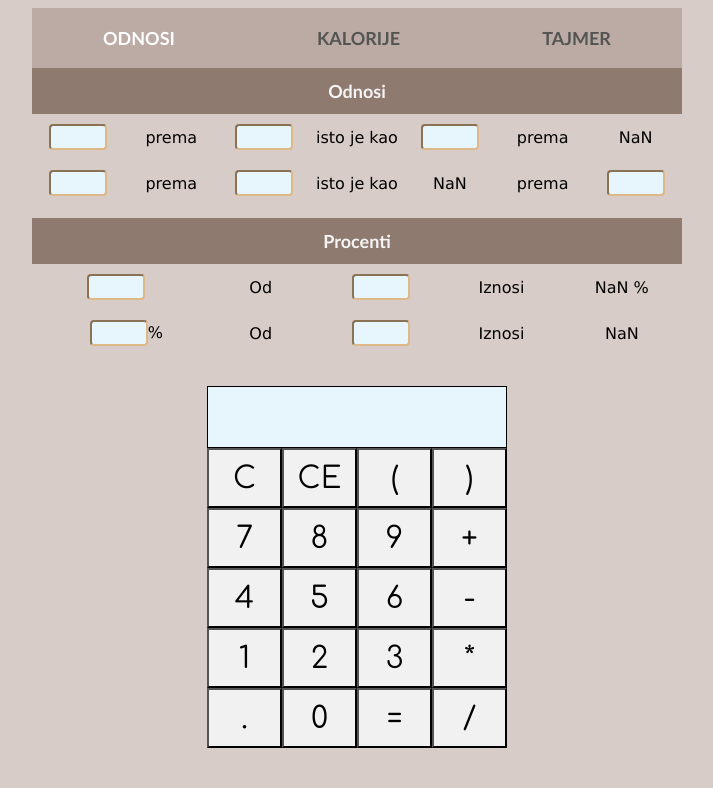
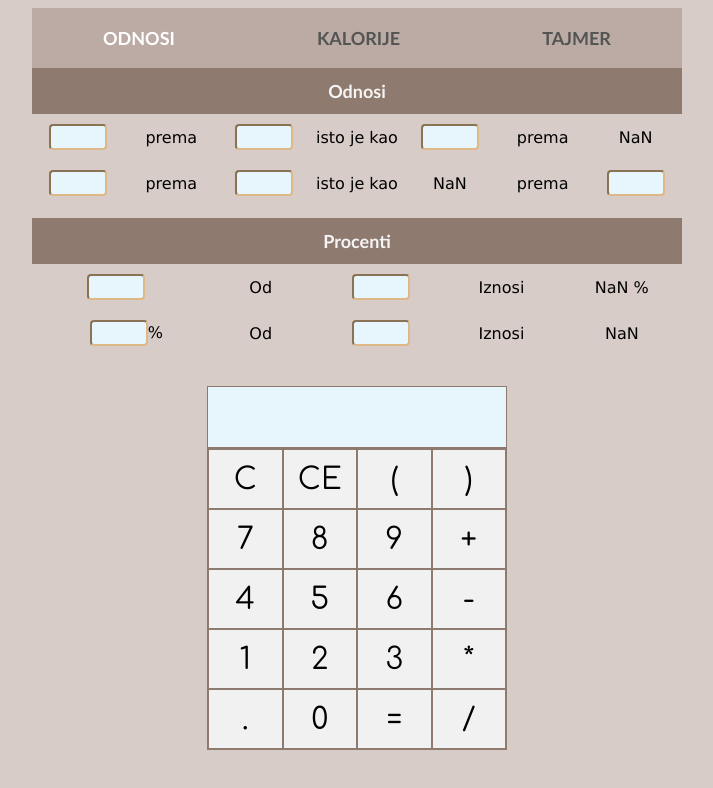
Before and after one commit to portal222/Calories, a React app: page /#/ in a window 1280 px wide. Shown: the top 788 px of the page, without its empty margins (283-996 px from the left). Built offline with nearby package versions, Linux system fonts and the light colour scheme.

Commit message:
ugljenik

```diff
--- a/src/scss/_digitron.scss
+++ b/src/scss/_digitron.scss
@@ -9,7 +9,7 @@ body {
     align-items: center;
     height: 60px;
     background-color: rgb(231, 246, 253);
-    border: 1px solid black;
+    border: 1px solid rgb(143, 122, 111);
     width: 97%;
     font-size: 40px;
     font-family: 'Comfortaa', cursive;
@@ -28,12 +28,14 @@ body {
 .button {
     // display: block;
     background-color: #bbb;
+    border: 1px solid rgb(143, 122, 111);
 }
 
 button {
     width: 25%;
     height: 60px;
     font-size: 30px;
+    border: 0.02px solid rgb(143, 122, 111);
     font-family: 'Comfortaa', cursive;
     background-color: rgb(241, 241, 241);
     cursor: pointer;
```
